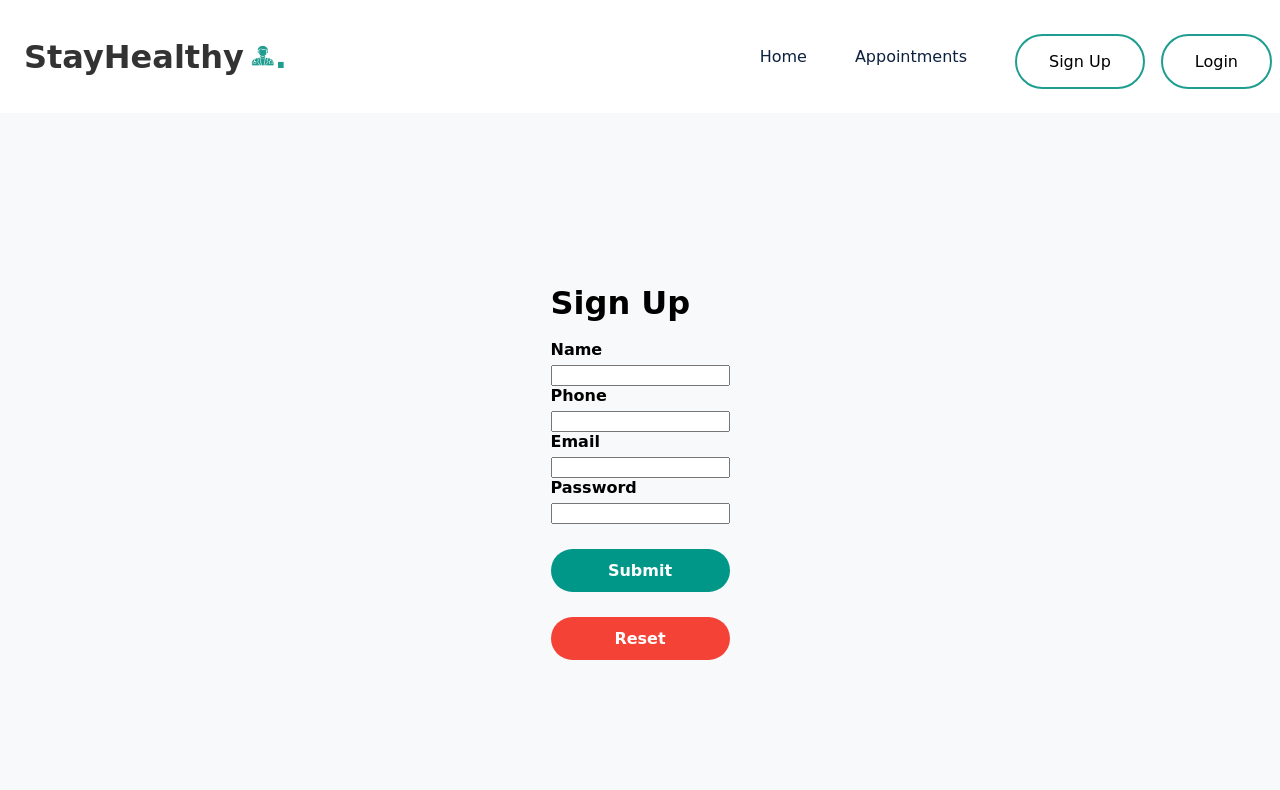
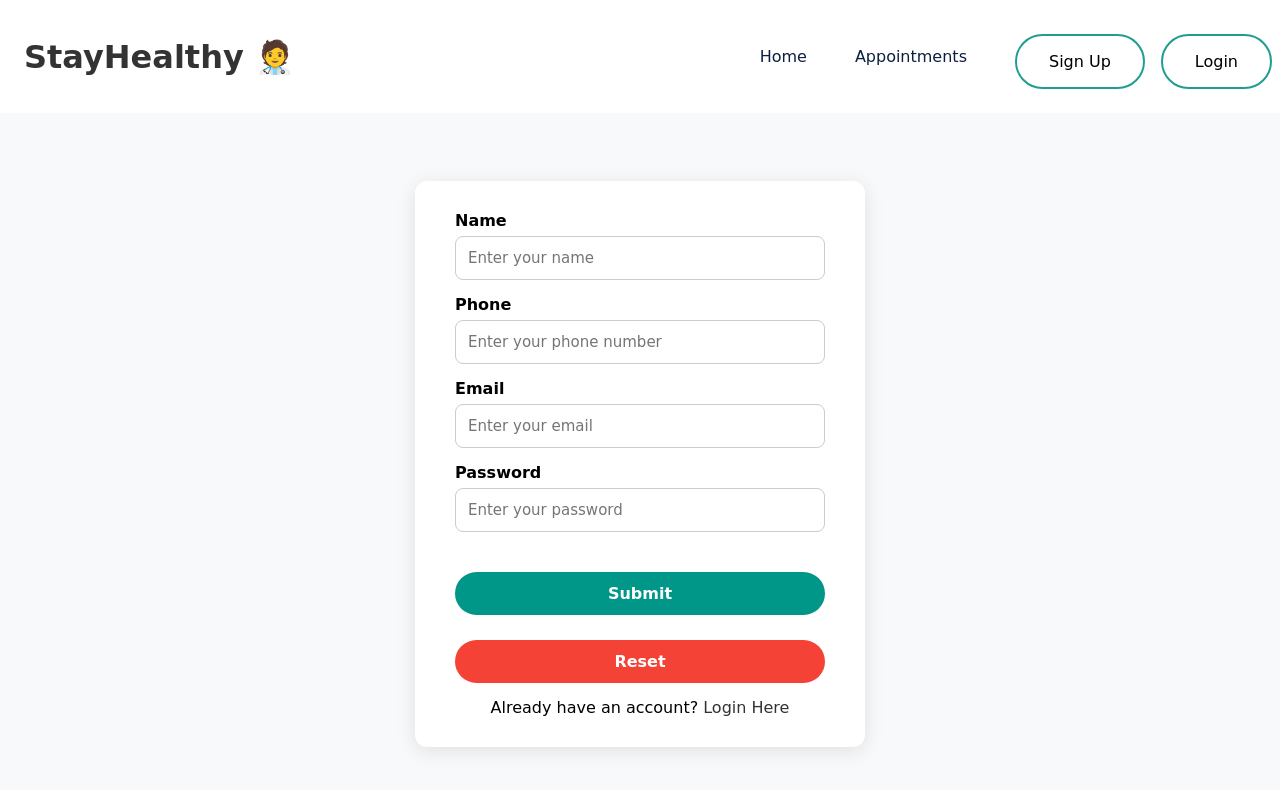
Before and after one commit to karl-levig/test-med-app, a React (Create React App) app: page /signup in a window 1280 px wide. Shown: the top 790 px of the page. Built offline with nearby package versions, Linux system fonts and the light colour scheme.

Commit message:
Added signup form with validation and fake token logic + updated Navbar with logout

```diff
--- a/src/Components/Landing_Page/Landing_Page.js
+++ b/src/Components/Landing_Page/Landing_Page.js
@@ -1,7 +1,6 @@
-import React from "react"; // Importing the necessary modules from React library
-import "./LandingPage.css"; // Importing the CSS styles for the Landing_Page component
+import React from "react"; // Import React
+import "./LandingPage.css"; // Import CSS pou style
 
-// Defining the Function component Landing_Page
 const Landing_Page = () => {
   return (
     <section className="hero-section">
@@ -33,4 +32,4 @@ const Landing_Page = () => {
   );
 };
 
-export default Landing_Page; // Exporting the Landing_Page component
+export default Landing_Page;
--- a/src/Components/Navbar/Navbar.css
+++ b/src/Components/Navbar/Navbar.css
@@ -179,3 +179,30 @@ nav {
     background-color:#1f9d90; /* Hover effect */
     color:white; /* Hover effect */
 }
+  /* --- Welcome text ak logout --- */
+.user-info {
+    display: flex;
+    align-items: center;
+    gap: 15px;
+}
+
+.welcome-text {
+    font-weight: 600;
+    color: #0d213f;
+}
+
+/* Logout button */
+.logout-btn {
+    border: 2px solid #1f9d90;
+    background-color: white;
+    color: #0d213f;
+    border-radius: 50px;
+    padding: 6px 16px;
+    cursor: pointer;
+    transition: 0.3s;
+}
+
+.logout-btn:hover {
+    background-color: #1f9d90;
+    color: white;
+}
--- a/src/Components/Navbar/Navbar.js
+++ b/src/Components/Navbar/Navbar.js
@@ -1,42 +1,56 @@
-import React, { useState } from "react";
-import { Link } from "react-router-dom"; // 👉 Import Link pou navigation SPA
+import React, { useState, useEffect } from "react";
+import { Link, useNavigate } from "react-router-dom";
 import "./Navbar.css";
 
-function Navbar() {
-  const [isActive, setIsActive] = useState(true);
+const Navbar = () => {
+  const navigate = useNavigate();
+  const [isLoggedIn, setIsLoggedIn] = useState(false);
+  const [userName, setUserName] = useState("");
 
-  const handleClick = () => {
-    setIsActive(!isActive);
+  useEffect(() => {
+    const token = sessionStorage.getItem("auth-token");
+    const email = sessionStorage.getItem("email");
+
+    if (token && email) {
+      setIsLoggedIn(true);
+      const nameFromEmail = email.split("@")[0]; // pran pati avan @
+      setUserName(nameFromEmail);
+    }
+  }, []);
+
+  const handleLogout = () => {
+    sessionStorage.clear();
+    setIsLoggedIn(false);
+    navigate("/login");
+    window.location.reload();
   };
 
   return (
-    <div>
     <nav>
+      {/* Logo */}
       <div className="nav__logo">
-          <Link to="/">
-            StayHealthy
-            <img
-              src="/images/logo.png"
-              alt="Doctor Icon"
-              width="26"
-              height="26"
-              style={{ marginLeft: "5px" }}
-            />
-          </Link>
-          <span>.</span>
+        <Link to="/">StayHealthy 🧑‍⚕️</Link>
       </div>
 
-        <div className="nav__icon" onClick={handleClick}>
-          <i className={isActive ? "fa fa-times" : "fa fa-bars"}></i>
-        </div>
-
-        <ul className={`nav__links ${isActive ? "active" : ""}`}>
+      {/* Links */}
+      <ul className="nav__links">
         <li className="link">
           <Link to="/">Home</Link>
         </li>
         <li className="link">
-            <Link to="/appointments">Appointments</Link> {/* ✅ Koreksyon */}
+          <Link to="/appointments">Appointments</Link>
         </li>
+
+        {/* Kondisyon pou Login / Logout */}
+        {isLoggedIn ? (
+          <li className="link user-info">
+            <span className="welcome-text">Welcome, {userName}</span>
+            <button className="logout-btn" onClick={handleLogout}>
+              Logout
+            </button>
+          </li>
+        ) : (
+          <>
             <li className="link">
               <Link to="/signup">
                 <button className="btn1">Sign Up</button>
@@ -47,10 +61,11 @@ function Navbar() {
                 <button className="btn1">Login</button>
               </Link>
             </li>
+          </>
+        )}
       </ul>
     </nav>
-    </div>
   );
-}
+};
 
 export default Navbar;
--- a/src/Components/Sign_Up/Sign_Up.js
+++ b/src/Components/Sign_Up/Sign_Up.js
@@ -1,84 +1,117 @@
-import React, { useState } from "react";
-import "./Sign_Up.css";
+// Following code has been commented with appropriate comments for your reference.
+import React, { useState } from 'react';
+import './Sign_Up.css';
+import { Link, useNavigate } from 'react-router-dom';
+import { API_URL } from '../../config';
 
-const SignUp = () => {
-  const [formData, setFormData] = useState({
-    name: "",
-    phone: "",
-    email: "",
-    password: "",
-  });
+// Function component for Sign Up form
+const Sign_Up = () => {
+    // State variables using useState hook
+    const [name, setName] = useState('');
+    const [email, setEmail] = useState('');
+    const [phone, setPhone] = useState('');
+    const [password, setPassword] = useState('');
+    const [showerr, setShowerr] = useState(''); // State to show error messages
+    const navigate = useNavigate(); // Navigation hook from react-router
 
-  const [errors, setErrors] = useState({});
+    // 👉 Fake register function (simulate success without backend)
+    const register = async (e) => {
+        e.preventDefault(); // Prevent default form submission
 
-  const handleChange = (e) => {
-    setFormData({ ...formData, [e.target.name]: e.target.value });
+        // Fake auth simulation (paske backend pa konekte kounya)
+        sessionStorage.setItem("auth-token", "fake_token");
+        sessionStorage.setItem("name", name);
+        sessionStorage.setItem("phone", phone);
+        sessionStorage.setItem("email", email);
+
+        // Redirect user to home page
+        navigate("/");
+        window.location.reload();
     };
 
-  const validate = () => {
-    let newErrors = {};
-
-    if (!formData.name.trim()) newErrors.name = "Name is required";
-    if (!/^\d{10}$/.test(formData.phone))
-      newErrors.phone = "Phone number must be exactly 10 digits";
-    if (!/^[^@]+@[^@]+\.[^@]+$/.test(formData.email))
-      newErrors.email = "Enter a valid email address";
-    if (formData.password.length < 6)
-      newErrors.password = "Password must be at least 6 characters";
-
-    return newErrors;
-  };
-
-  const handleSubmit = (e) => {
-    e.preventDefault();
-    const validationErrors = validate();
-    if (Object.keys(validationErrors).length > 0) {
-      setErrors(validationErrors);
-    } else {
-      setErrors({});
-      alert("Sign Up Successful!");
-    }
-  };
-
+    // JSX to render the Sign Up form
     return (
-    <div className="container" style={{ marginTop: "5%" }}>
+        <div className="container" style={{ marginTop: '5%' }}>
             <div className="signup-grid">
-        <div className="signup-text"><h1>Sign Up</h1></div>
-        <form onSubmit={handleSubmit}>
+                <div className="signup-form">
+                    <form method="POST" onSubmit={register}>
+                        {/* Name field */}
                         <div className="form-group">
-            <label>Name</label>
-            <input type="text" name="name" value={formData.name} onChange={handleChange} />
-            {errors.name && <p style={{ color: "red" }}>{errors.name}</p>}
+                            <label htmlFor="name">Name</label>
+                            <input
+                                value={name}
+                                onChange={(e) => setName(e.target.value)}
+                                type="text"
+                                name="name"
+                                id="name"
+                                className="form-control"
+                                placeholder="Enter your name"
+                                required
+                            />
                         </div>
 
+                        {/* Phone field */}
                         <div className="form-group">
-            <label>Phone</label>
-            <input type="tel" name="phone" value={formData.phone} onChange={handleChange} />
-            {errors.phone && <p style={{ color: "red" }}>{errors.phone}</p>}
+                            <label htmlFor="phone">Phone</label>
+                            <input
+                                value={phone}
+                                onChange={(e) => setPhone(e.target.value)}
+                                type="tel"
+                                name="phone"
+                                id="phone"
+                                className="form-control"
+                                placeholder="Enter your phone number"
+                                maxLength="10"
+                                required
+                            />
                         </div>
 
+                        {/* Email field */}
                         <div className="form-group">
-            <label>Email</label>
-            <input type="email" name="email" value={formData.email} onChange={handleChange} />
-            {errors.email && <p style={{ color: "red" }}>{errors.email}</p>}
+                            <label htmlFor="email">Email</label>
+                            <input
+                                value={email}
+                                onChange={(e) => setEmail(e.target.value)}
+                                type="email"
+                                name="email"
+                                id="email"
+                                className="form-control"
+                                placeholder="Enter your email"
+                                required
+                            />
+                            {showerr && <div className="err" style={{ color: 'red' }}>{showerr}</div>}
                         </div>
 
+                        {/* Password field */}
                         <div className="form-group">
-            <label>Password</label>
-            <input type="password" name="password" value={formData.password} onChange={handleChange} />
-            {errors.password && <p style={{ color: "red" }}>{errors.password}</p>}
+                            <label htmlFor="password">Password</label>
+                            <input
+                                value={password}
+                                onChange={(e) => setPassword(e.target.value)}
+                                type="password"
+                                name="password"
+                                id="password"
+                                className="form-control"
+                                placeholder="Enter your password"
+                                required
+                            />
                         </div>
 
+                        {/* Buttons */}
                         <div className="btn-group">
                             <button type="submit" className="btn btn-primary">Submit</button>
-            <button type="reset" className="btn btn-danger" onClick={() => setFormData({ name: "", phone: "", email: "", password: "" })}>
-              Reset
-            </button>
+                            <button type="reset" className="btn btn-danger">Reset</button>
                         </div>
+
+                        {/* Login link */}
+                        <p style={{ marginTop: "15px", textAlign: "center" }}>
+                            Already have an account? <Link to="/login">Login Here</Link>
+                        </p>
                     </form>
                 </div>
             </div>
+        </div>
     );
-};
+}
 
-export default SignUp;
+export default Sign_Up; // Export the Sign_Up component for use in other components
--- a/src/config.js
+++ b/src/config.js
@@ -1,5 +1,6 @@
-export const API_URL = window.location.hostname === "localhost" ? "<add your theia server side url>" : "add your theia server side url";
-console.log(
-    "API_URL :",
-    API_URL
-);
+export const API_URL =
+  window.location.hostname === "localhost"
+    ? "http://localhost:5000"
+    : "https://sylveuskarl5-5000.theiadocker...proxy.cognitiveclass.ai";
+
+console.log("API_URL :", API_URL);
```
Lines whose indentation alone changed are shown as unchanged.
